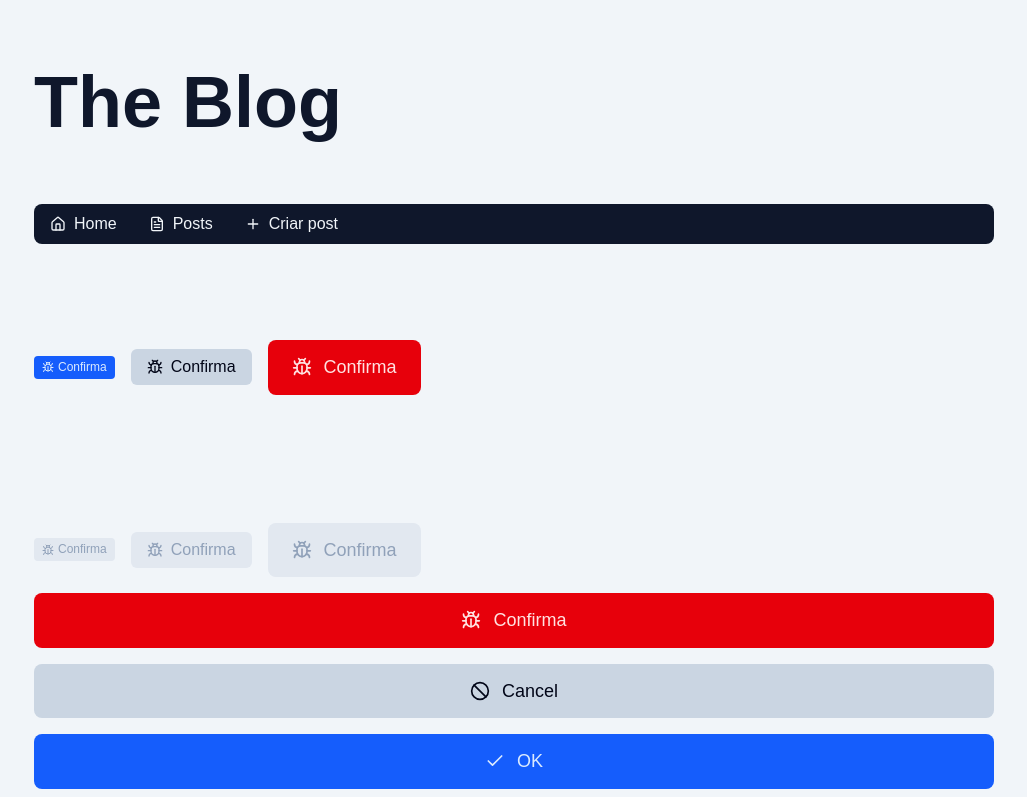
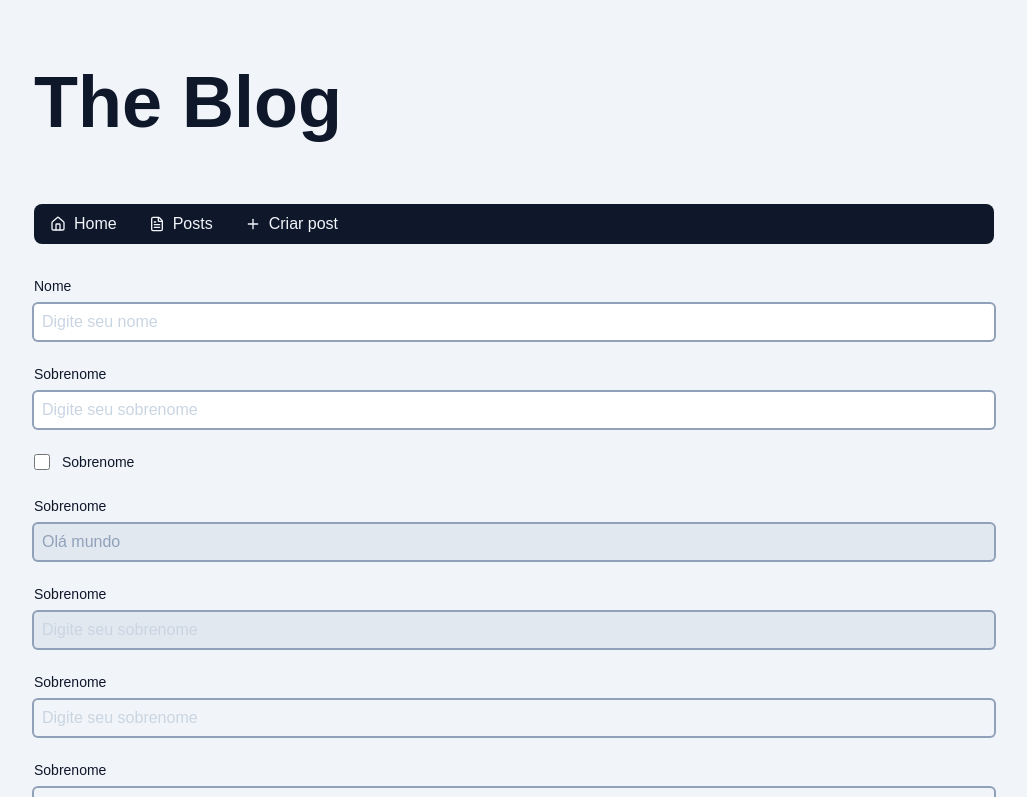
Before and after one commit to RuanC4rlos/blog-next-react, a Next.js app: page /admin/post/new in a window 1280 px wide. Shown: the top 797 px of the page, without its empty margins (126-1153 px from the left). Built offline with nearby package versions, Linux system fonts and the light colour scheme.

Commit message:
feat(ui): criar componentes InputText e InputCheckbox

```diff
--- a/src/app/admin/post/new/page.tsx
+++ b/src/app/admin/post/new/page.tsx
@@ -1,46 +1,49 @@
 import { Button } from "@/src/components/Button";
-import { BanIcon, BugIcon, CheckIcon } from "lucide-react";
+import { InputCheckbox } from "@/src/components/InputCheckbox";
+import { InputText } from "@/src/components/InputText";
 
 export const dynamic = "force-dynamic";
 
 export default async function AdminPostNewPage() {
   return (
-    <div>
-      <div className="py-16 flex gap-4 flex-wrap items-center">
-        <Button variant="default" size="sm">
-          <BugIcon /> Confirma
-        </Button>
-        <Button variant="ghost" size="md">
-          <BugIcon /> Confirma
-        </Button>
-        <Button variant="danger" size="lg">
-          <BugIcon /> Confirma
-        </Button>
+    <form action="" className="mb-16">
+      <div className="flex flex-col gap-6">
+        <InputText
+          labelText="Nome"
+          placeholder="Digite seu nome"
+          type="password"
+        />
+        <InputText labelText="Sobrenome" placeholder="Digite seu sobrenome" />
+
+        <InputCheckbox labelText="Sobrenome" />
+
+        <InputText
+          disabled
+          labelText="Sobrenome"
+          placeholder="Digite seu sobrenome"
+          defaultValue="Olá mundo"
+        />
+        <InputText
+          disabled
+          labelText="Sobrenome"
+          placeholder="Digite seu sobrenome"
+        />
+        <InputText
+          labelText="Sobrenome"
+          placeholder="Digite seu sobrenome"
+          readOnly
+        />
+        <InputText
+          labelText="Sobrenome"
+          placeholder="Digite seu sobrenome"
+          defaultValue="Olá mundo"
+          readOnly
+        />
+
+        <div className="mt-4">
+          <Button type="submit">Enviar</Button>
+        </div>
       </div>
-
-      <div className="py-16 flex gap-4 flex-wrap items-center">
-        <Button variant="default" size="sm" disabled>
-          <BugIcon /> Confirma
-        </Button>
-        <Button variant="ghost" size="md" disabled>
-          <BugIcon /> Confirma
-        </Button>
-        <Button variant="danger" size="lg" disabled>
-          <BugIcon /> Confirma
-        </Button>
-
-        <Button variant="danger" size="lg" className="w-full">
-          <BugIcon /> Confirma
-        </Button>
-
-        <Button variant="ghost" size="lg" className="w-full">
-          <BanIcon /> Cancel
-        </Button>
-
-        <Button variant="default" size="lg" className="w-full">
-          <CheckIcon /> OK
-        </Button>
-      </div>
-    </div>
+    </form>
   );
 }
--- /dev/null
+++ b/src/components/InputCheckbox/index.tsx
@@ -0,0 +1,35 @@
+import clsx from "clsx";
+import { useId } from "react";
+
+type InputCheckboxProps = {
+  labelText?: string;
+  type?: "checkbox";
+} & React.ComponentProps<"input">;
+
+export function InputCheckbox({
+  labelText = "",
+  type = "checkbox",
+  ...props
+}: InputCheckboxProps) {
+  const id = useId();
+
+  return (
+    <div className="flex items-center gap-3">
+      <input
+        {...props}
+        className={clsx(
+          "w-4 h-4 outline-none focus:ring-2 focus:ring-blue-500",
+          props.className,
+        )}
+        id={id}
+        type={type}
+      />
+
+      {labelText && (
+        <label className="text-sm" htmlFor={id}>
+          {labelText}
+        </label>
+      )}
+    </div>
+  );
+}
--- /dev/null
+++ b/src/components/InputText/index.tsx
@@ -0,0 +1,35 @@
+import clsx from "clsx";
+import { useId } from "react";
+
+type InputTextProps = {
+  labelText?: string;
+} & React.ComponentProps<"input">;
+
+export function InputText({ labelText = "", ...props }: InputTextProps) {
+  const id = useId();
+
+  return (
+    <div className="flex flex-col gap-2">
+      {labelText && (
+        <label className="text-sm" htmlFor={id}>
+          {labelText}
+        </label>
+      )}
+      <input
+        {...props}
+        className={clsx(
+          "bg-white outline-0 text-base/tight",
+          "ring-2 ring-slate-400 rounded",
+          "p-2 transition focus:ring-blue-600",
+          "placeholder-slate-300",
+          "disabled:bg-slate-200",
+          "disabled:text-slate-400",
+          "disabled:placeholder-slate-300",
+          "read-only:bg-slate-100",
+          props.className,
+        )}
+        id={id}
+      />
+    </div>
+  );
+}
```
